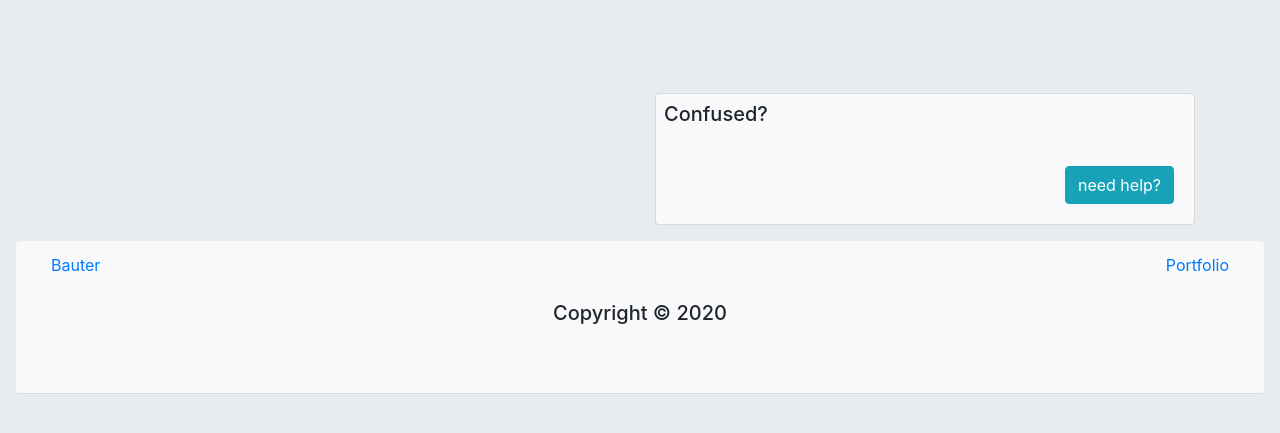
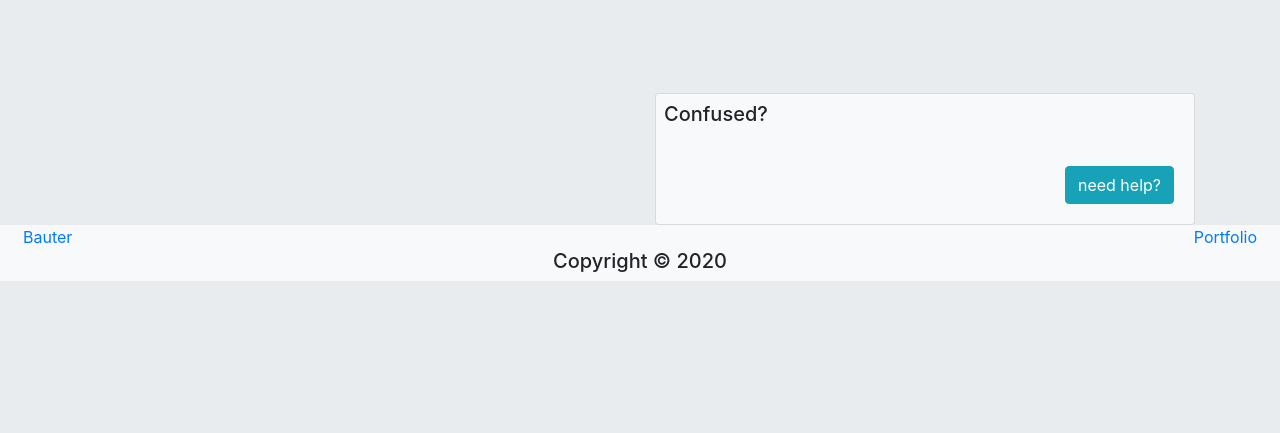
Before and after one commit to Bauter/CheerioScrape, a website: page app/public/savedArticles.html in a window 1280 px wide. Shown: the part 251-684 px from the top of the page. Drawn offline with nearby package versions, Linux system fonts and the light colour scheme; no server answers.

```diff
--- a/app/public/js/app.js
+++ b/app/public/js/app.js
@@ -67,6 +67,7 @@
 
         // Remove this Div once save button is clicked
         $(this).parent().remove()
+
         //Ajax call to update DB in back end
         $.ajax({
             method:"PUT",
@@ -76,6 +77,9 @@
             console.log(setSaveResponse)
             console.log("Saved article!")
         });
+
+        // Had to refresh, parent div won't remove
+        location.reload();
 
     }); // END OF ".save" button EL.
 
--- a/app/public/savedArticles.html
+++ b/app/public/savedArticles.html
@@ -170,22 +170,24 @@
 </div>
 
   <!--Footer-->
-  <div class="card-header m-3 rounded gradient-border row bg-light" id="footer-div">
+  <div class="container-fluid bg-light " id="footer-div">
 
-    <div class="col-sm-2 text-left">
-      <a href="https://github.com/Bauter" target="_blank" class="footer-link">Bauter</a>
+    <div class="row bg-light">
+      <div class="col-md-6">
+        <a href="https://github.com/Bauter" target="_blank" class="footer-link float-left ml-2">Bauter</a>
+      </div>
+      <div class="col-md-6">
+        <a href="https://bauter.github.io/Updated-portfolio/" target="_blank" class="footer-link float-right mr-2">Portfolio</a>
+      </div>
     </div>
 
-    <div class="col-sm-8">
-      <h5 class="text-center p-5 " id="footer-title">
+    <div class="row bg-light">
+      <div class="col center">
+      <h5 class="text-center mx-auto " id="footer-title">
         Copyright &copy; 2020
       </h5>
+      </div>
     </div>
-
-    <div class="col-sm-2 text-right">
-      <a href="https://bauter.github.io/Updated-portfolio/" target="_blank" class="footer-link">Portfolio</a>
-    </div>
-
   </div>
 
 </body>
--- a/server.js
+++ b/server.js
@@ -19,7 +19,7 @@
 // If deployed, use the deployed database. Otherwise use the local  database
 let MONGODB_URI = process.env.MONGODB_URI || "mongodb://localhost/CheerioScraperDB";
 
-mongoose.connect(MONGODB_URI);
+mongoose.connect(MONGODB_URI, { useNewUrlParser: true} );
 
 //mongoose.connect("mongodb://localhost/CheerioScraperDB", { useNewUrlParser: true });
 // Parse request body as JSON
```
